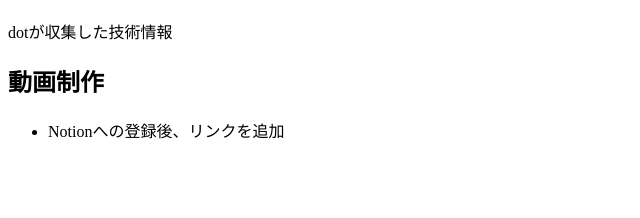
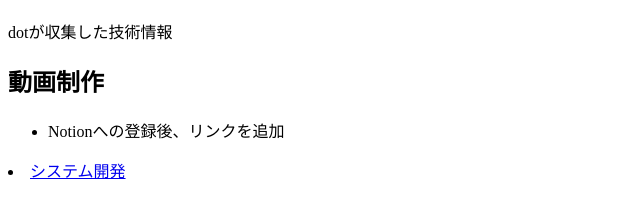
Before and after one commit to netdekauyo-afk/netdekauyo-afk.github.io, a plain HTML site: page index.html in a window 1280 px wide. Shown: the part 70-288 px from the top of the page, without its empty margins (0-640 px from the left). Drawn offline with Linux system fonts and the light colour scheme.

Commit message:
Update index.html

```diff
--- a/index.html
+++ b/index.html
@@ -15,6 +15,6 @@
   <ul>
     <li>Notionへの登録後、リンクを追加</li>
   </ul>
-
+<li><a href="https://app.notion.com/p/41601ab2d340816887a3e0b8bb0adea2?pvs=207">システム開発</a></li>
 </body>
 </html>
```
